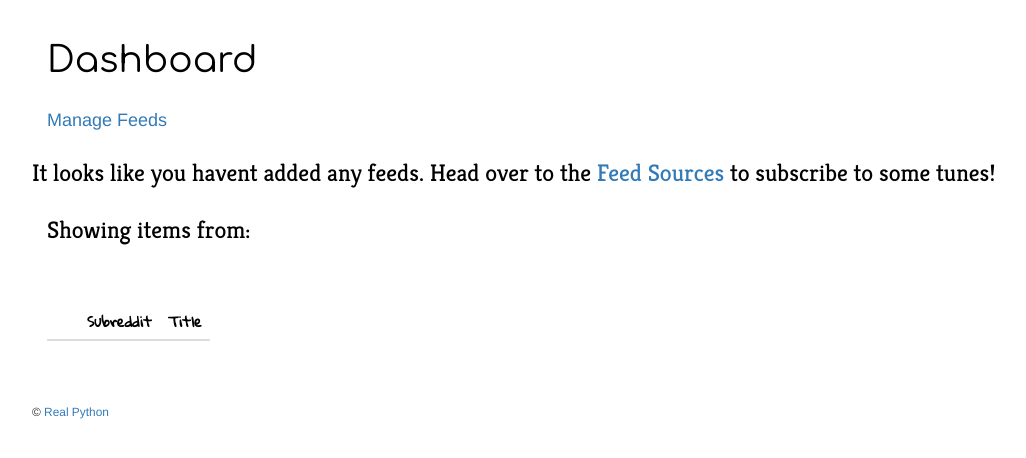
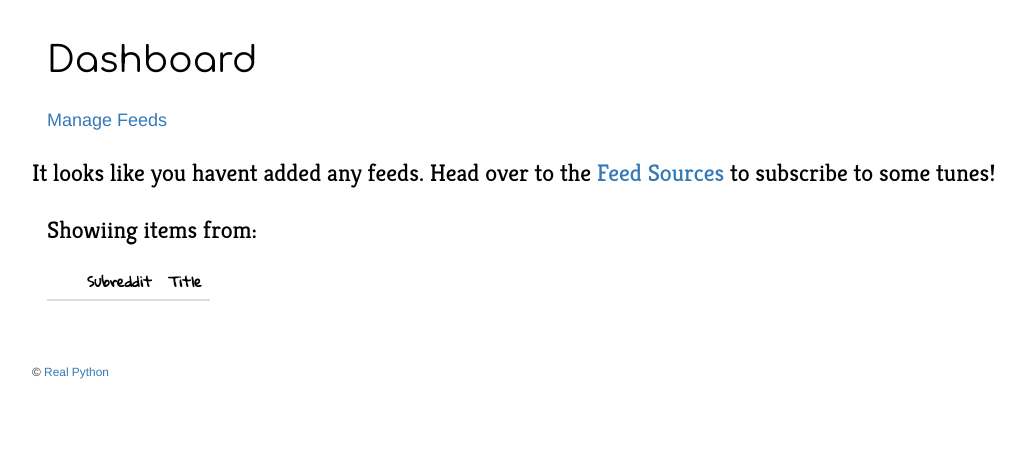
Before and after one commit to treethought/amnisiac-old, a Flask app: template project/client/templates/user/dashboard.html in a window 1280 px wide. Shown: the part 54-512 px from the top of the page, without its empty margins (38-1064 px from the left). Run offline with Flask 2, Linux system fonts and the light colour scheme; the template is opened without the code that fills it, so the values that code supplies are empty; some libraries are stand-ins or nearby versions; some web fonts are replaced.

Commit message:
cleaner showing items

```diff
--- a/project/client/templates/user/dashboard.html
+++ b/project/client/templates/user/dashboard.html
@@ -1,4 +1,10 @@
-{% extends "_base.html" %} {% block content %}
+{% extends "_base.html" %}
+
+{% block title %}
+    Dashboard
+{% endblock %}
+
+{% block content %}
 
 <div class="container">
     <div class="row">
@@ -33,21 +39,33 @@
 
 
 <div class="container">
-    <h3>Showing items from:</h3><br><br>
-    <div class="col-lg-4">
+    <div class="row">
+
+        <div class="col-lg-5">
+            <h3>Showiing items from:</h3>
+        </div>
+
+    </div>
+
+    <div class="row">
+        <div class="col-lg-5">
             <ul>
                 {% for feed in user.feeds %}
                 <div class="row">
+                    <div class="col-xs-5">
                         <li><a href="{{feed.url}}">{{feed.name}}</a></li>
+                    </div>
                 </div>
 
                 {% endfor %}
+
             </ul>
-
         </div>
     </div>
 
-{% include 'main/feed.html' %}
+</div>
 
 
-{% endblock %}
+
+
+{% include 'main/feed.html' %} {% endblock %}
```
Lines whose indentation alone changed are shown as unchanged.
